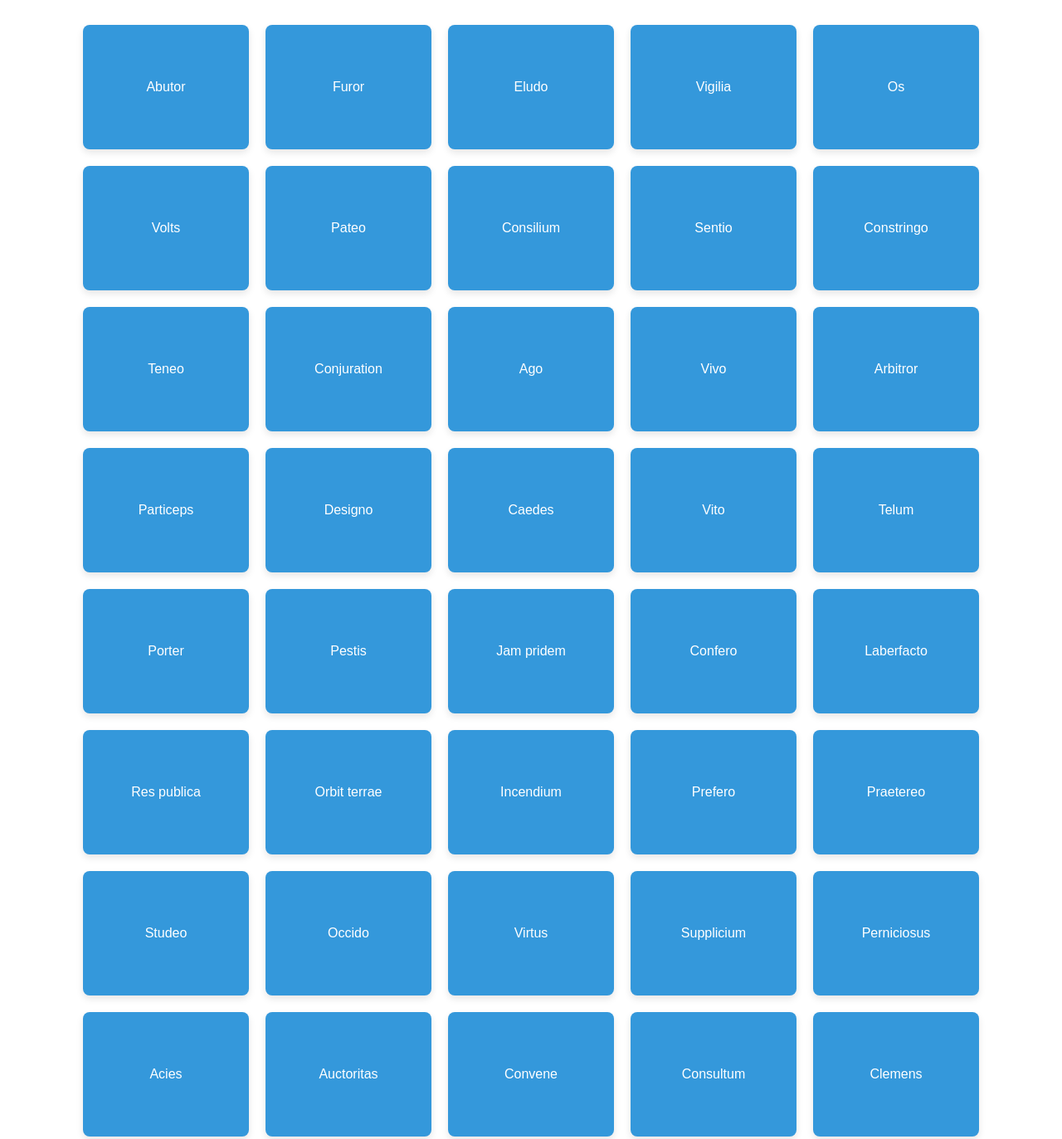
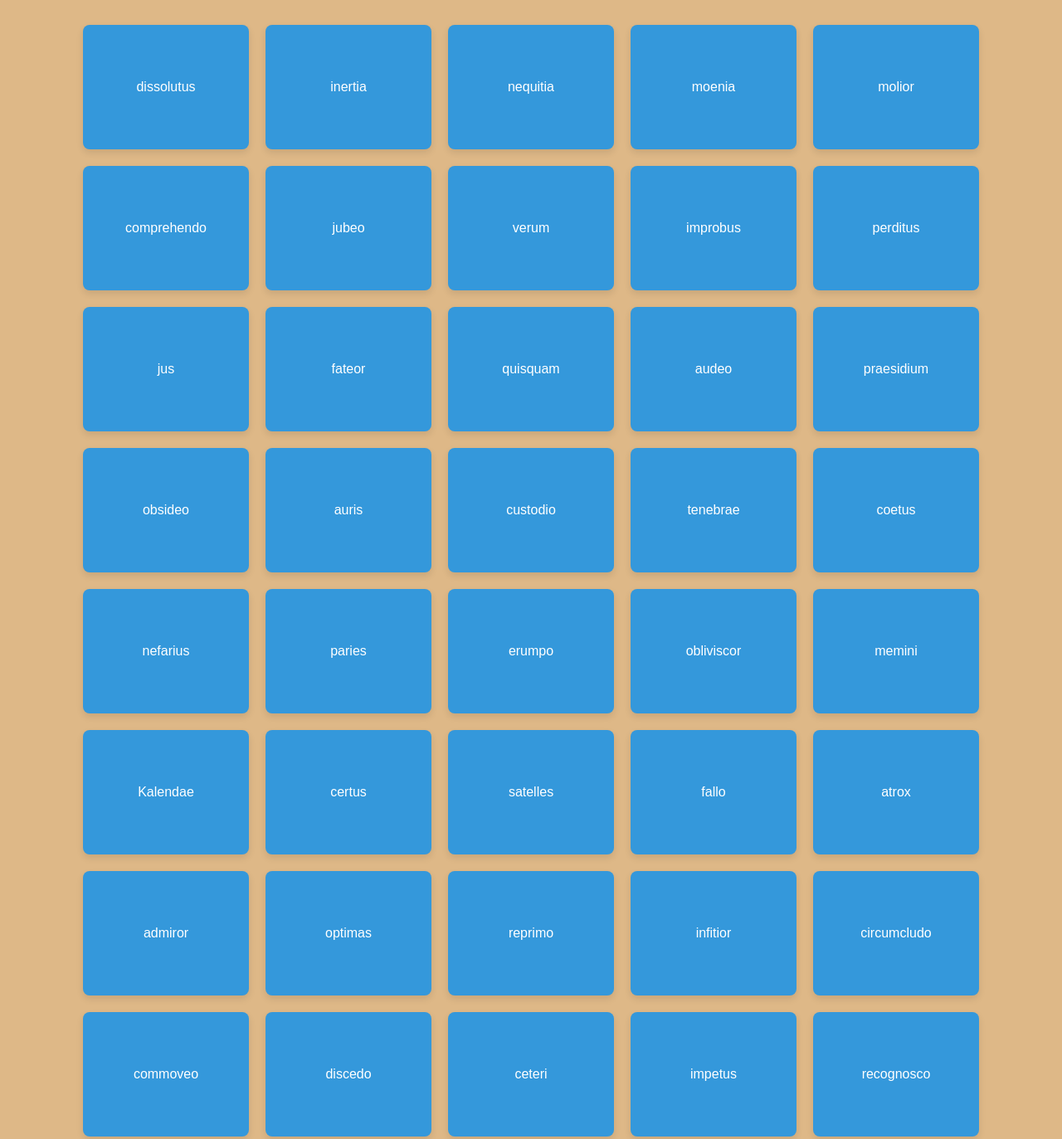
Before and after one commit to adicooks/flashcardai, a plain HTML site: page index.html in a window 1280 px wide. Shown: the top 1373 px of the page at 83% size. Drawn offline with Linux system fonts and the light colour scheme.

Commit message:
Update index.html

```diff
--- a/index.html
+++ b/index.html
@@ -3,7 +3,6 @@
 <head>
     <meta charset="UTF-8">
     <meta name="viewport" content="width=device-width, initial-scale=1.0">
-    <title>Created by Adi</title>
     <style>
         body {
             font-family: Arial, sans-serif;
@@ -13,6 +12,7 @@
             height: 100vh;
             margin: 0;
             padding-top: 300px;
+            background-color: burlywood;
         }
 
         .flashcard-container {
@@ -85,46 +85,46 @@
 
 <script>
     var flashcards = [
-    { front: 'Abutor', back: 'to abuse' },
-    { front: 'Furor', back: 'fury' },
-    { front: 'Eludo', back: 'escape' },
-    { front: 'Vigilia', back: 'watch' },
-    { front: 'Os', back: 'mouth' },
-    { front: 'Volts', back: 'face' },
-    { front: 'Pateo', back: 'reveal' },
-    { front: 'Consilium', back: 'council' },
-    { front: 'Sentio', back: 'sense' },
-    { front: 'Constringo', back: 'control' },
-    { front: 'Teneo', back: 'hold' },
-    { front: 'Conjuration', back: 'conspiracy' },
-    { front: 'Ago', back: 'to do' },
-    { front: 'Vivo', back: 'to live' },
-    { front: 'Arbitror', back: 'think, decide' },
-    { front: 'Particeps', back: 'partner' },
-    { front: 'Designo', back: 'mark out' },
-    { front: 'Caedes', back: 'slaughter' },
-    { front: 'Vito', back: 'avoid' },
-    { front: 'Telum', back: 'weapon' },
-    { front: 'Porter', back: 'proper' },
-    { front: 'Pestis', back: 'disease, illness' },
-    { front: 'Jam pridem', back: 'for a long time now' },
-    { front: 'Confero', back: 'discuss, assemble' },
-    { front: 'Laberfacto', back: 'loosen' },
-    { front: 'Res publica', back: 'state' },
-    { front: 'Orbit terrae', back: 'the world' },
-    { front: 'Incendium', back: 'fire, heat, burning' },
-    { front: 'Prefero', back: 'carry/endure through' },
-    { front: 'Praetereo', back: 'pass over' },
-    { front: 'Studeo', back: 'to be eager' },
-    { front: 'Occido', back: 'to kill' },
-    { front: 'Virtus', back: 'courage, bravery' },
-    { front: 'Supplicium', back: 'punishment, torture' },
-    { front: 'Perniciosus', back: 'pernicious' },
-    { front: 'Acies', back: 'sharp edge' },
-    { front: 'Auctoritas', back: 'authority' },
-    { front: 'Convene', back: 'come together' },
-    { front: 'Consultum', back: 'degree' },
-    { front: 'Clemens', back: 'compassionate, kind' }
+    { front: 'dissolutus', back: 'careless' },
+    { front: 'inertia', back: 'inactivity' },
+    { front: 'nequitia', back: 'criminal negligence' },
+    { front: 'moenia', back: 'walls' },
+    { front: 'molior', back: 'plot' },
+    { front: 'comprehendo', back: 'understand' },
+    { front: 'jubeo', back: 'order' },
+    { front: 'verum', back: 'but' },
+    { front: 'improbus', back: 'cruel' },
+    { front: 'perditus', back: 'lost' },
+    { front: 'jus', back: 'justice' },
+    { front: 'fateor', back: 'confess' },
+    { front: 'quisquam', back: 'anyone' },
+    { front: 'audeo', back: 'to dare' },
+    { front: 'praesidium', back: 'protection' },
+    { front: 'obsideo', back: 'occupy' },
+    { front: 'auris', back: 'ear' },
+    { front: 'custodio', back: 'watch over' },
+    { front: 'tenebrae', back: 'darkness' },
+    { front: 'coetus', back: 'company' },
+    { front: 'nefarius', back: 'wicked' },
+    { front: 'paries', back: 'wall' },
+    { front: 'erumpo', back: 'breakforth' },
+    { front: 'obliviscor', back: 'to forget' },
+    { front: 'memini', back: 'remember' },
+    { front: 'Kalendae', back: '1st day of month' },
+    { front: 'certus', back: 'certain' },
+    { front: 'satelles', back: 'bodyguard' },
+    { front: 'fallo', back: 'decieve, trick' },
+    { front: 'atrox', back: 'horrible' },
+    { front: 'admiror', back: 'wonder at' },
+    { front: 'optimas', back: 'aristocrat' },
+    { front: 'reprimo', back: 'hold' },
+    { front: 'infitior', back: 'repudiate' },
+    { front: 'circumcludo', back: 'close in, enclose' },
+    { front: 'commoveo', back: 'disturb' },
+    { front: 'discedo', back: 'dissapear' },
+    { front: 'ceteri', back: 'others' },
+    { front: 'impetus', back: 'attack' },
+    { front: 'recognosco', back: 'recognize' }
 ];
 
     function createFlashcard(front, back) {
```
